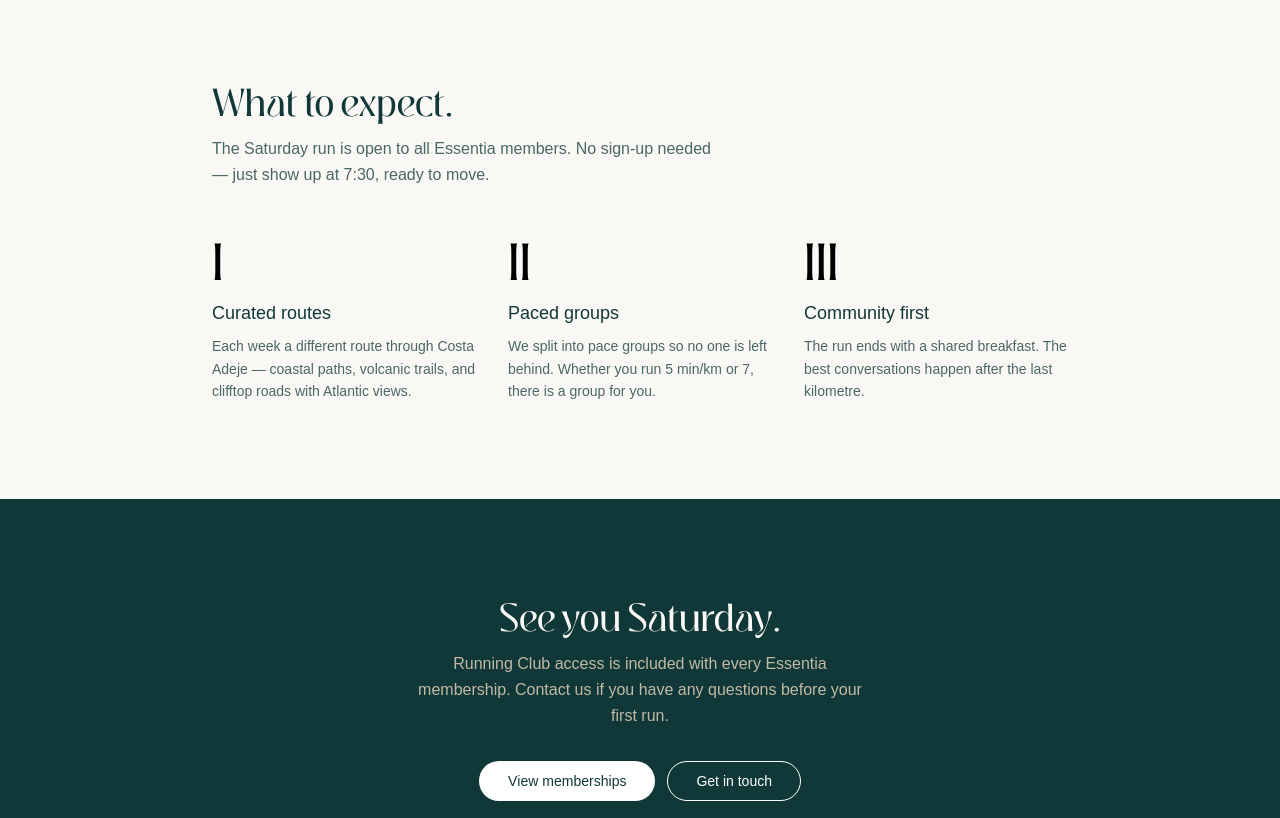
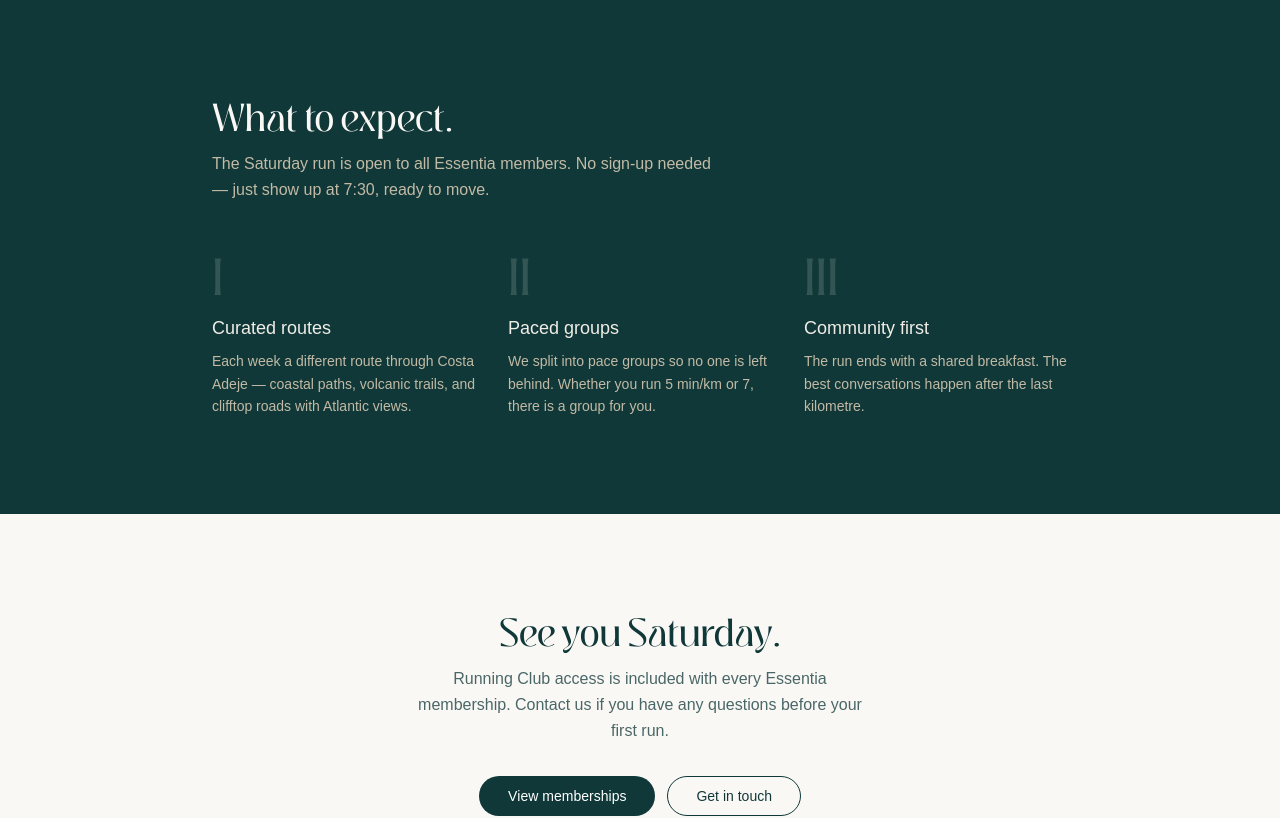
Before and after one commit to yasielhp/website-essentia-nextjs, a Next.js app: page /community/running-club in a window 1280 px wide. Shown: the part 1480-2298 px from the top of the page. Built offline with nearby package versions, Linux system fonts and the light colour scheme; a web font is replaced by a local one.

Commit message:
Restructure running-club page: 3 distinct sections with alternating backgrounds
Next run (sand-50) → What to expect (petroleum-700 dark) → CTA (sand-50 light).

```diff
--- a/app/components/sections/community/running-club-section.tsx
+++ b/app/components/sections/community/running-club-section.tsx
@@ -108,13 +108,12 @@
         </div>
       </section>
 
-      {/* ── Content ── */}
+      {/* ── Next run ── */}
       <section className="bg-sand-50">
         <div className="mx-auto max-w-4xl px-5 py-24">
-          <div ref={contentRef} className="flex flex-col gap-20">
-            {/* ── Next run ── */}
+          <div ref={contentRef} className="flex flex-col gap-16">
+            {/* Card */}
             <div className="bg-sand-100 grid grid-cols-1 overflow-hidden rounded-3xl md:grid-cols-2">
-              {/* Image */}
               <div className="relative h-56 md:h-auto md:min-h-72">
                 <Image
                   src="/images/menu/running-club.webp"
@@ -124,7 +123,6 @@
                   className="object-cover"
                 />
               </div>
-              {/* Info */}
               <div className="flex flex-col justify-between gap-6 p-8 md:p-10">
                 <div className="flex flex-col gap-4">
                   <p className="text-petroleum-400 text-xs tracking-widest uppercase">
@@ -146,13 +144,18 @@
                     finish. Ends with breakfast at the club.
                   </p>
                 </div>
-                <Button variant="solid" size="md" href="/contact" className="w-full md:w-auto md:self-start">
+                <Button
+                  variant="solid"
+                  size="md"
+                  href="/contact"
+                  className="w-full md:w-auto md:self-start"
+                >
                   Register for this run
                 </Button>
               </div>
             </div>
 
-            {/* ── Details grid ── */}
+            {/* Details grid */}
             <div className="grid grid-cols-2 gap-6 md:grid-cols-4">
               {details.map((d) => (
                 <div key={d.label} className="flex flex-col gap-1">
@@ -165,32 +168,33 @@
                 </div>
               ))}
             </div>
-
-            {/* ── Divider ── */}
-            <div className="bg-sand-200 h-px w-full" />
+          </div>
+        </div>
+      </section>
 
       {/* ── What to expect ── */}
+      <section className="bg-petroleum-700">
+        <div className="mx-auto max-w-4xl px-5 py-24">
           <div className="flex flex-col gap-12">
             <div className="md:max-w-lg">
-                <h2 className="font-display text-petroleum-700 text-3xl md:text-4xl">
+              <h2 className="font-display text-sand-50 text-3xl md:text-4xl">
                 What to expect.
               </h2>
-                <p className="text-petroleum-400 mt-4 leading-relaxed">
+              <p className="text-sand-500 mt-4 leading-relaxed">
                 The Saturday run is open to all Essentia members. No
                 sign-up needed — just show up at 7:30, ready to move.
               </p>
             </div>
-
             <div className="grid grid-cols-1 gap-8 md:grid-cols-3">
               {expects.map((e) => (
                 <div key={e.number}>
-                    <span className="font-display text-petroleum-200 text-5xl">
+                  <span className="font-display text-petroleum-500 text-5xl">
                     {e.number}
                   </span>
-                    <h3 className="text-petroleum-700 mt-3 text-lg font-medium">
+                  <h3 className="text-sand-100 mt-3 text-lg font-medium">
                     {e.title}
                   </h3>
-                    <p className="text-petroleum-400 mt-2 text-sm leading-relaxed">
+                  <p className="text-sand-500 mt-2 text-sm leading-relaxed">
                     {e.description}
                   </p>
                 </div>
@@ -198,24 +202,23 @@
             </div>
           </div>
         </div>
-        </div>
       </section>
 
       {/* ── CTA ── */}
-      <section className="bg-petroleum-700">
+      <section className="bg-sand-50">
         <div className="mx-auto flex max-w-2xl flex-col items-center px-5 py-24 text-center">
-          <h2 className="font-display text-sand-50 text-3xl text-balance md:text-4xl">
+          <h2 className="font-display text-petroleum-700 text-3xl text-balance md:text-4xl">
             See you Saturday.
           </h2>
-          <p className="text-sand-500 mx-auto mt-4 max-w-md leading-relaxed">
+          <p className="text-petroleum-400 mx-auto mt-4 max-w-md leading-relaxed">
             Running Club access is included with every Essentia membership.
             Contact us if you have any questions before your first run.
           </p>
           <div className="mt-8 flex flex-col items-center justify-center gap-3 sm:flex-row">
-            <Button variant="white" size="md" href="/community/memberships">
+            <Button variant="solid" size="md" href="/community/memberships">
               View memberships
             </Button>
-            <Button variant="outline-white" size="md" href="/contact">
+            <Button variant="outline" size="md" href="/contact">
               Get in touch
             </Button>
           </div>
```
Lines whose indentation alone changed are shown as unchanged.
